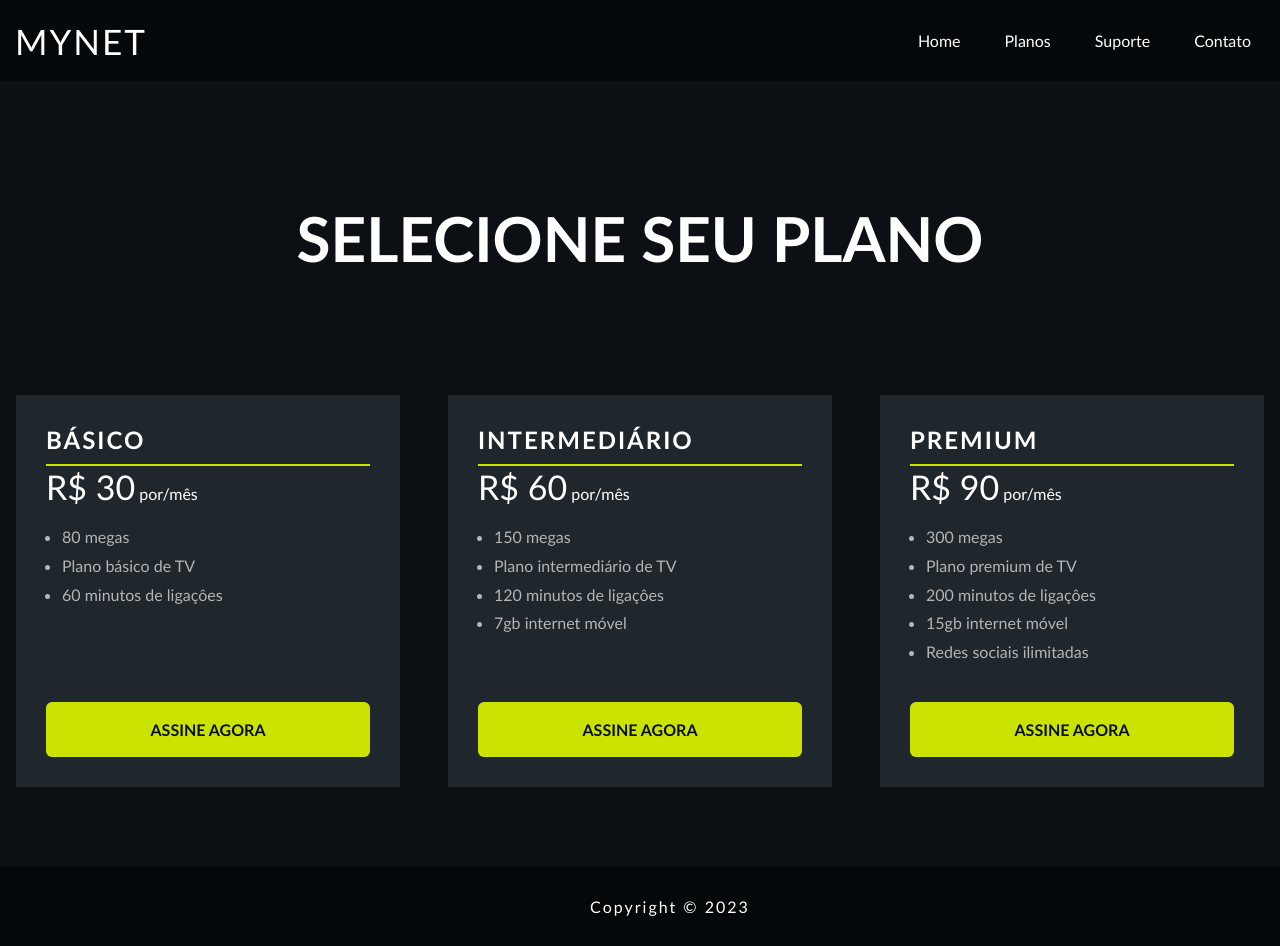
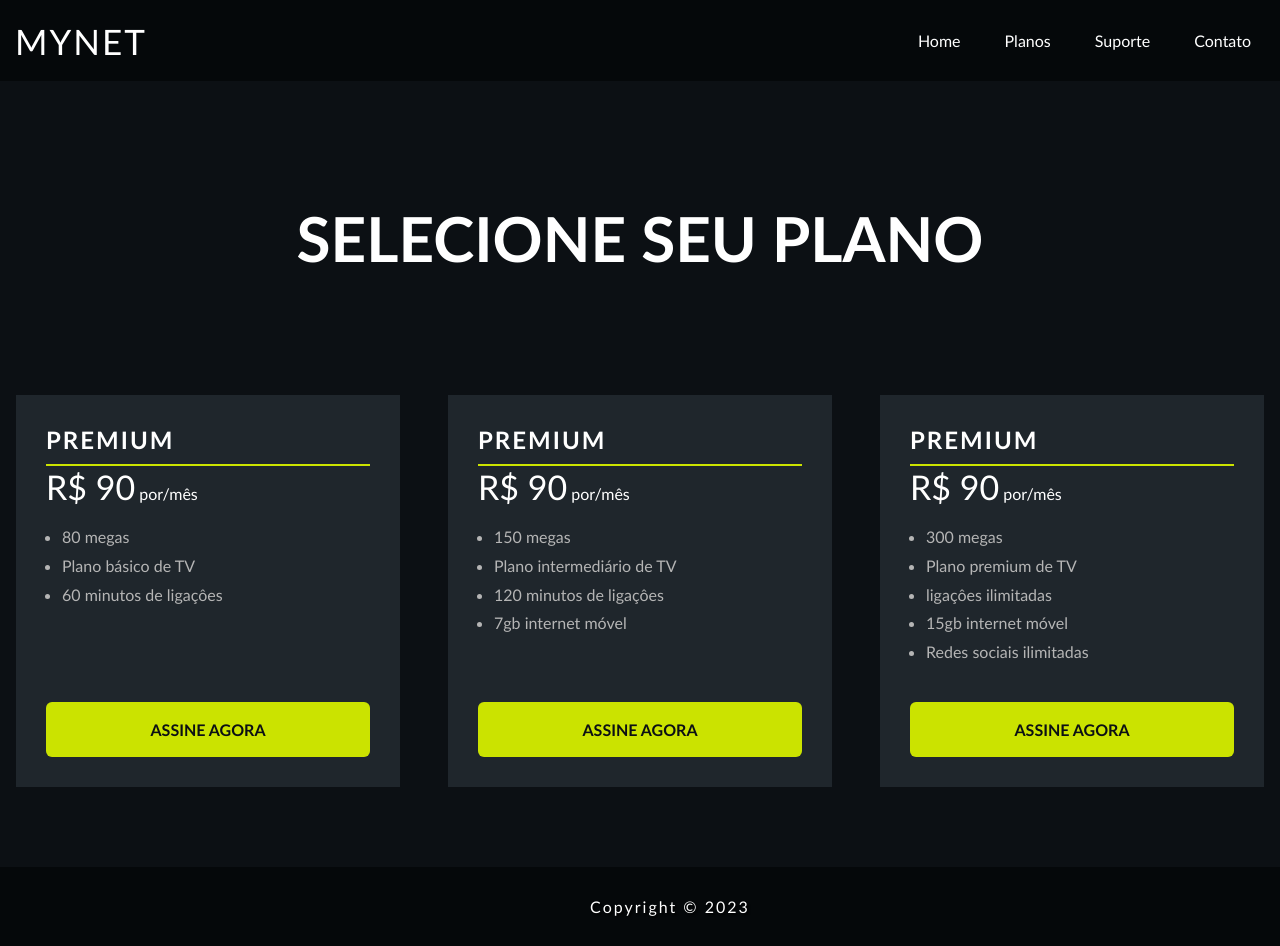
Before and after one commit to Mateus2222/projeto_parte_1, a website with bundled scripts: page planos_site.html in a window 1280 px wide. Shown: the top 946 px of the page. Built offline with nearby package versions, Linux system fonts and the light colour scheme.

Commit message:
adicao de js

```diff
--- /dev/null
+++ b/js/main.js
@@ -0,0 +1,52 @@
+import opcoes_planos from './plans/planos.js';
+
+
+const plans_cards = document.querySelector(".pricing")
+
+function colocar_planos(planos){
+    if(planos.dados_moveis == '' && planos.redes_sociais == ''){
+        return `
+            <div class="pricing-plan">
+                <h2 class="pricing-plan__title">Premium</h2>
+                <p><span class="pricing-plan__price">R$ 90</span> por/mês</p>
+                <ul class="pricing-plan__benefits">
+                    <li>${planos.internet_residencial}</li>
+                    <li>${planos.tv}</li>
+                    <li>${planos.ligacoes}</li>
+                </ul>
+                <a href="#" class="pricing-plan__cta">Assine agora</a>
+            </div>`
+    }
+    else if(planos.redes_sociais == ''){
+        return `
+            <div class="pricing-plan">
+                <h2 class="pricing-plan__title">Premium</h2>
+                <p><span class="pricing-plan__price">R$ 90</span> por/mês</p>
+                <ul class="pricing-plan__benefits">
+                    <li>${planos.internet_residencial}</li>
+                    <li>${planos.tv}</li>
+                    <li>${planos.ligacoes}</li>
+                    <li>${planos.dados_moveis}</li>
+                </ul>
+                <a href="#" class="pricing-plan__cta">Assine agora</a>
+            </div>`
+    }
+    else{
+        return `
+            <div class="pricing-plan">
+                <h2 class="pricing-plan__title">Premium</h2>
+                <p><span class="pricing-plan__price">R$ 90</span> por/mês</p>
+                <ul class="pricing-plan__benefits">
+                    <li>${planos.internet_residencial}</li>
+                    <li>${planos.tv}</li>
+                    <li>${planos.ligacoes}</li>
+                    <li>${planos.dados_moveis}</li>
+                    <li>${planos.redes_sociais}</li>
+                </ul>
+                <a href="#" class="pricing-plan__cta">Assine agora</a>
+            </div>`
+    }
+}
+
+
+opcoes_planos.map((opcao) => plans_cards.insertAdjacentHTML('beforeend',colocar_planos(opcao)))
--- /dev/null
+++ b/js/plans/planos.js
@@ -0,0 +1,25 @@
+const opcoes_planos = [
+    {
+        internet_residencial: '80 megas',
+        tv: 'Plano básico de TV',
+        ligacoes: '60 minutos de ligaçôes',
+        dados_moveis: '',
+        redes_sociais: ''
+    },
+    {
+        internet_residencial: '150 megas',
+        tv: 'Plano intermediário de TV',
+        ligacoes: '120 minutos de ligaçôes',
+        dados_moveis: '7gb internet móvel',
+        redes_sociais: ''
+    },
+    {
+        internet_residencial: '300 megas',
+        tv: 'Plano premium de TV',
+        ligacoes: 'ligaçôes ilimitadas',
+        dados_moveis: '15gb internet móvel',
+        redes_sociais: 'Redes sociais ilimitadas'
+    }
+]
+
+export default opcoes_planos;
--- /dev/null
+++ b/package.json
@@ -0,0 +1,3 @@
+{
+    "type": "module"
+}
--- a/planos_site.html
+++ b/planos_site.html
@@ -26,45 +26,8 @@
     <h1 class="main-title">Selecione seu plano</h1>
 
     <section class="pricing">
-        <div class="pricing-plan">
-            <h2 class="pricing-plan__title">Básico</h2>
-            <p><span class="pricing-plan__price">R$ 30</span> por/mês</p>
-            <ul class="pricing-plan__benefits">
-                <li>80 megas</li>
-                <li>Plano básico de TV</li>
-                <li>60 minutos de ligaçôes</li>
-            </ul>
-            <a href="#" class="pricing-plan__cta">Assine agora</a>
-        </div>
 
-        <div class="pricing-plan">
-            <h2 class="pricing-plan__title">Intermediário</h2>
-            <p><span class="pricing-plan__price">R$ 60</span> por/mês</p>
-            <ul class="pricing-plan__benefits">
-                <li>150 megas</li>
-                <li>Plano intermediário de TV</li>
-                <li>120 minutos de ligaçôes</li>
-                <li>7gb internet móvel</li>
-
-
-            </ul>
-            <a href="#" class="pricing-plan__cta">Assine agora</a>
-        </div>
-
-        <div class="pricing-plan">
-            <h2 class="pricing-plan__title">Premium</h2>
-            <p><span class="pricing-plan__price">R$ 90</span> por/mês</p>
-            <ul class="pricing-plan__benefits">
-                <li>300 megas</li>
-                <li>Plano premium de TV</li>
-                <li>200 minutos de ligaçôes</li>
-                <li>15gb internet móvel</li>
-                <li>Redes sociais ilimitadas</li>
-
-            </ul>
-            <a href="#" class="pricing-plan__cta">Assine agora</a>
-        </div>
-
+        <script src="js/main.js" type="module"></script>
     </section>
     <footer class="rodape">
         <p>Copyright &copy; 2023</p>
```
